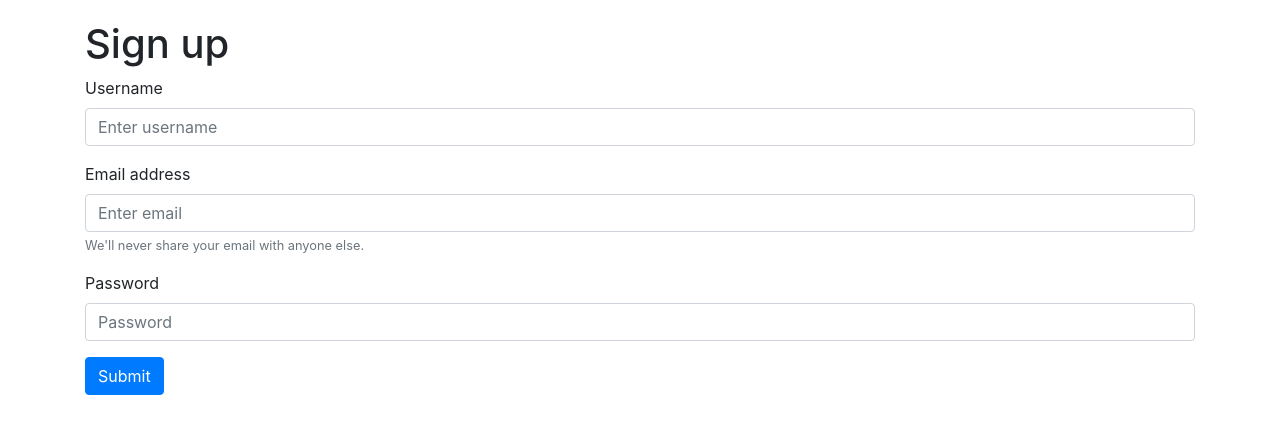
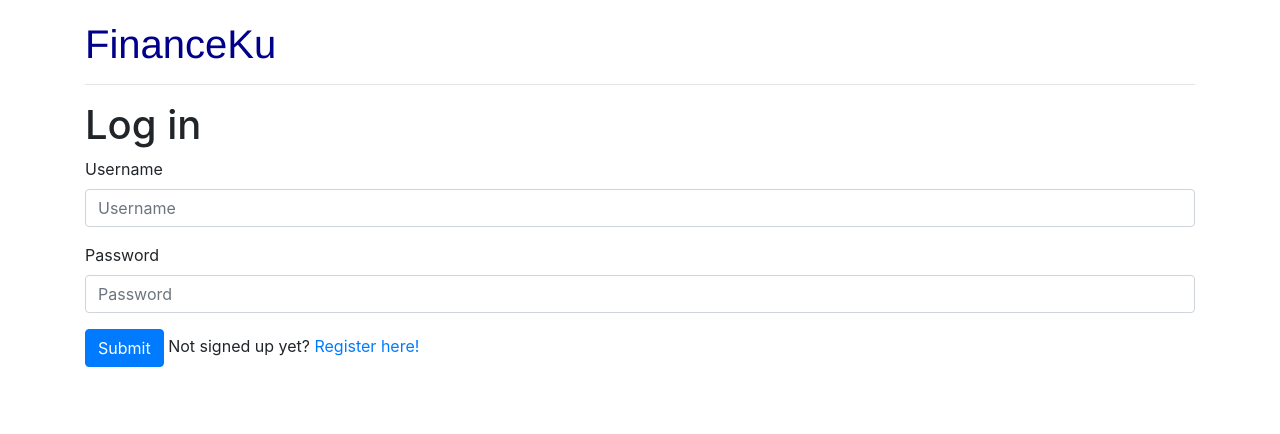
Before and after one commit to tashaem/financeku, a Django app: page /register in a window 1280 px wide. Shown: the top 434 px of the page. Run offline with Django 3.2, Linux system fonts and the light colour scheme; some libraries are stand-ins or nearby versions.

Commit message:
Final commit

```diff
--- a/finance/templates/finance/layout.html
+++ b/finance/templates/finance/layout.html
@@ -3,7 +3,7 @@
 <!DOCTYPE html>
 <html lang="en">
     <head>
-        <title>{% block title %}Finance{% endblock %}</title>
+        <title>{% block title %}FinanceKu{% endblock %}</title>
         <link rel="stylesheet" href="{% static 'finance/style.css' %}">
         <link rel="stylesheet" href="https://stackpath.bootstrapcdn.com/bootstrap/4.4.1/css/bootstrap.min.css" integrity="sha384-Vkoo8x4CGsO3+Hhxv8T/Q5PaXtkKtu6ug5TOeNV6gBiFeWPGFN9MuhOf23Q9Ifjh" crossorigin="anonymous">
         {% block script %}
@@ -11,6 +11,8 @@
     </head>
     <body>
         <div class="container">
+            <h1 style="color:darkblue;font-family:'Franklin Gothic Medium', 'Arial Narrow', Arial, sans-serif">FinanceKu</h1>
+            <hr>
             {% block body %}
             {% endblock %}
         </div>
--- a/finance/templates/finance/login.html
+++ b/finance/templates/finance/login.html
@@ -6,12 +6,13 @@
     {% csrf_token %}
     <div class="form-group">
         <label for="username">Username</label>
-        <input class="form-control" placeholder="Enter username" id="username" name="username">
+        <input class="form-control" placeholder="Username" id="username" name="username">
       </div>
       <div class="form-group">
         <label for="password">Password</label>
         <input type="password" class="form-control" id="password" placeholder="Password" name="password">
       </div>
       <button type="submit" class="btn btn-primary">Submit</button>
+      Not signed up yet? <a href="{%url 'register'%}">Register here!</a>
 </form>
 {% endblock %}
--- a/finance/templates/finance/register.html
+++ b/finance/templates/finance/register.html
@@ -18,5 +18,6 @@
         <input type="password" class="form-control" id="password" placeholder="Password" name="password">
       </div>
       <button type="submit" class="btn btn-primary">Submit</button>
+      Already signed up? <a href="{%url 'loginpage'%}">Log in here!</a>
 </form>
 {% endblock %}
--- a/finance/views.py
+++ b/finance/views.py
@@ -133,4 +133,4 @@ def register(request):
         except IntegrityError:
             return render(request, "finance/error.html")
 
-    return render(request, "finance/register.html")
+    return render(request, "finance/login.html")
```
Also changed, not shown: db.sqlite3, finance/static/finance/style.css (line endings or trailing spaces).
